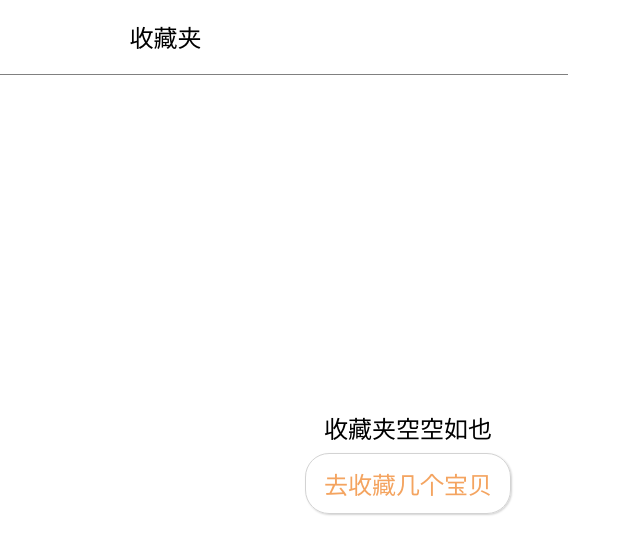
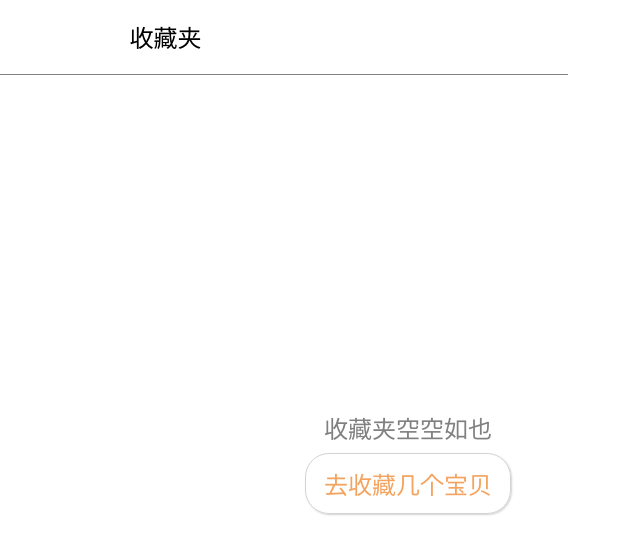
Before and after one commit to 91jzhu/shopping, a Vue app: page /info/collection in a window 1280 px wide. Shown: the top 554 px of the page, without its empty margins (232-872 px from the left). Built offline with nearby package versions, Linux system fonts and the light colour scheme.

Commit message:
shopping 基本完成

```diff
--- /dev/null
+++ b/content.js
@@ -0,0 +1 @@
+[{"createdAt":"2022年02月21日","buyEd":[{"name":"bigcake","price":56},{"name":"pear","price":4},{"name":"pizza","price":48}]},{"createdAt":"2022年02月20日","buyEd":[{"name":"pizza","price":24},{"name":"pear","price":6}]},{"createdAt":"2022年02月18日","buyEd":[{"name":"beer","price":9},{"name":"apple","price":6},{"name":"cake","price":14}]},{"createdAt":"2022年02月17日","buyEd":[{"name":"watermelon","price":9},{"name":"banana","price":7.5}]},{"createdAt":"2022年02月16日","buyEd":[{"name":"pizza","price":72},{"name":"sweet","price":15},{"name":"apple","price":6},{"name":"fish","price":28},{"name":"sugar","price":4.5}]},{"createdAt":"2022年02月15日","buyEd":[{"name":"pizza","price":24},{"name":"pear","price":6}]}]
--- a/index.html
+++ b/index.html
@@ -8,7 +8,7 @@
   </head>
   <body>
     <div id="app"></div>
-    <script src="//at.alicdn.com/t/font_3168780_oyhdy4vbjh.js"></script>
+    <script src="//at.alicdn.com/t/font_3168780_mkqhzq0hs29.js"></script>
     <script type="module" src="/src/main.ts"></script>
   </body>
 </html>
--- a/src/components/HomePage/Collection.vue
+++ b/src/components/HomePage/Collection.vue
@@ -72,11 +72,9 @@ export default {
     a {
       display: inline-block;
       padding: 4px 8px;
-      //border:1px solid red;
     }
 
     span {
-      //border:1px solid red;
       flex: 1;
       display: flex;
       justify-content: flex-start;
@@ -93,6 +91,7 @@ export default {
     width: 80vw;
     transform: translate(-50%, -50%);
     font-size: 24px;
+    color:grey;
     display: flex;
     flex-direction: column;
     justify-content: center;
--- a/src/components/HomePage/Info.vue
+++ b/src/components/HomePage/Info.vue
@@ -48,9 +48,7 @@ import DropDownItem from "../Tool/DropDown-Item.vue";
 import {getReceiveMount} from "../../store/receiveStore";
 import {getCollectMount} from "../../store/collectStore";
 import Toast from "../Tool/Toast.vue";
-
 export default {
-  name: "Info",
   components: {Toast, DropDownItem, DropDown, Icon, Navbar},
   setup() {
     const cash = ref(fetchCash())
@@ -64,18 +62,15 @@ export default {
 <style scoped lang="scss">
 .infoWrapper {
   height: calc(100% - 38px);
-  border: 1px solid red;
   display: flex;
   flex-direction: column;
   justify-content: space-between;
   background: rgb(224,234,236);
   background: linear-gradient(0deg, rgba(224,234,236,1) 0%, rgba(231,223,221,1) 100%);;
   .user {
-    //border:1px solid blue;
     .photo {
       width: 100%;
       padding: 16px 0;
-      //border: 1px solid grey;
       display: flex;
       justify-content: center;
       align-items: center;
--- a/src/components/Rac.vue
+++ b/src/components/Rac.vue
@@ -85,7 +85,7 @@ export default {
   width:100vw;
   overflow: hidden;
   .content {
-    border: 1px solid blue;
+    border: 2px solid #fb6700;
     border-radius: 12px;
     margin: 8px;
     padding: 10px 0;
--- a/src/display/Overview.vue
+++ b/src/display/Overview.vue
@@ -1,11 +1,15 @@
 <template>
-  <div class="overviewWrapper">
+  <div class="overviewWrapper" v-if="visible">
     <DropDown v-model:title="months[0]">
       <DropDownItem v-for="month in months" :date="month" :key="month"/>
     </DropDown>
     <div class="chart-Wrapper">
       <div class="overviewChart" ref="chartRef"/>
     </div>
+  </div>
+  <div class="replace" v-else>
+    <Icon name="chart"/>
+    <span>买点东西再来吧</span>
   </div>
 </template>
 
@@ -16,6 +20,7 @@ import dayjs from "dayjs";
 import DropDown from "../components/Tool/DropDown.vue";
 import DropDownItem from "../components/Tool/DropDown-Item.vue";
 import {getMonths} from "../store/data";
+import Icon from "../components/Tool/Icon.vue";
 
 const produceDate=()=>{
   const res=[]
@@ -27,11 +32,15 @@ const produceDate=()=>{
   return res
 }
 export default {
-  components: {DropDownItem, DropDown},
+  components: {Icon, DropDownItem, DropDown},
   setup() {
     const chartRef = ref(null)
     const months=ref([...new Set(getMonths())])
+    const visible=ref(true)
     onMounted(() => {
+      if(months.value.length===0){
+        visible.value=false
+      }
       if (chartRef.value) {
         const myChart = echarts.init(chartRef.value)
         myChart.setOption({
@@ -120,7 +129,7 @@ export default {
         })
       }
     })
-    return {chartRef,months}
+    return {chartRef,months,visible}
   }
 }
 </script>
@@ -142,4 +151,18 @@ export default {
     }
   }
 }
+.replace{
+  height:100%;
+  display: flex;
+  flex-direction: column;
+  justify-content: center;
+  align-items: center;
+  font-size: 28px;
+  color:grey;
+  .icon{
+    width:112px;
+    height:112px;
+    margin-bottom: 12px;
+  }
+}
 </style>
--- a/src/display/Single.vue
+++ b/src/display/Single.vue
@@ -1,5 +1,5 @@
 <template>
-  <div class="singleWrapper">
+  <div class="singleWrapper" v-if="visible">
     <DropDown v-model:title="title"
               @update:date="changeDate"
               @update:chart="changeChart">
@@ -8,6 +8,10 @@
     <div class="chartWrapper">
       <div class="chart" ref="chartRef"/>
     </div>
+  </div>
+  <div class="replace" v-else>
+    <Icon name="chart"/>
+    <span>买点东西再来吧</span>
   </div>
 </template>
 
@@ -19,16 +23,22 @@ import * as echarts from "echarts";
 import {Car} from "../type";
 import DropDown from "../components/Tool/DropDown.vue";
 import DropDownItem from "../components/Tool/DropDown-Item.vue";
+import Icon from "../components/Tool/Icon.vue";
 export default {
-  components: {DropDownItem, DropDown},
+  components: {Icon, DropDownItem, DropDown},
   setup(){
     const chartRef = ref(null)
-    const title=ref(fetchBuy().createdAt.replace('年','-').replace('月','-').replace('日',''))
+    const title=ref(fetchBuy()?.createdAt.replace('年','-').replace('月','-').replace('日',''))
     const source = reactive([])
     const text = ref('')
     const myChart = ref<EChartsType>(null)
     const dates = reactive<string[]>(getDates())
+    const visible=ref(true)
     onMounted(() => {
+      if(!fetchBuy()){
+        visible.value=false
+        return
+      }
       text.value = fetchBuy().createdAt
       initSource()
       if (chartRef.value) {
@@ -135,7 +145,7 @@ export default {
       changeText(val)
       setOption()
     }
-    return {chartRef, changeDate, changeChart, dates,title}
+    return {chartRef, changeDate, changeChart, dates,title,visible}
   }
 }
 </script>
@@ -156,4 +166,18 @@ export default {
     }
   }
 }
+.replace{
+  height:100%;
+  display: flex;
+  flex-direction: column;
+  justify-content: center;
+  align-items: center;
+  font-size: 28px;
+  color:grey;
+  .icon{
+    width:112px;
+    height:112px;
+    margin-bottom: 12px;
+  }
+}
 </style>
```
